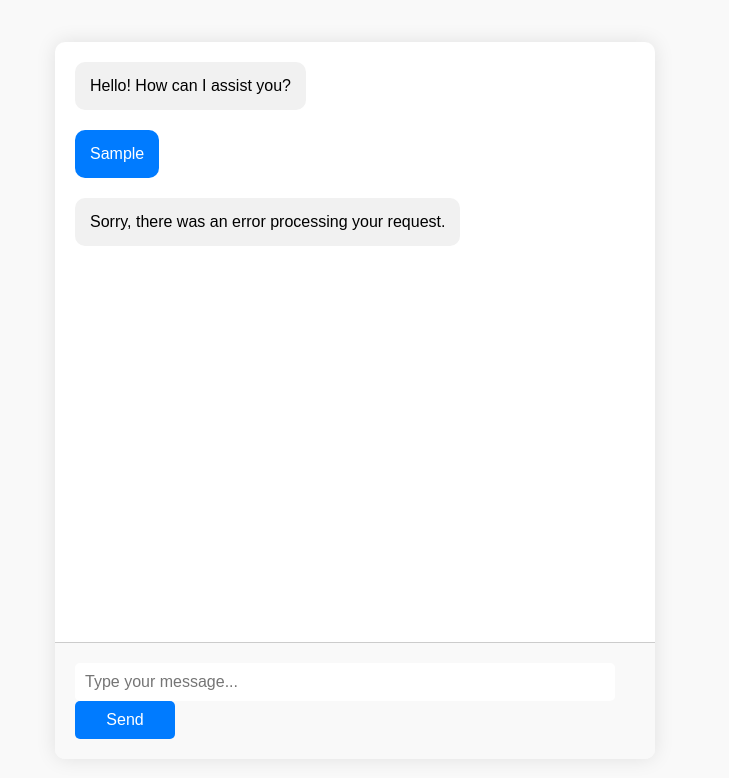
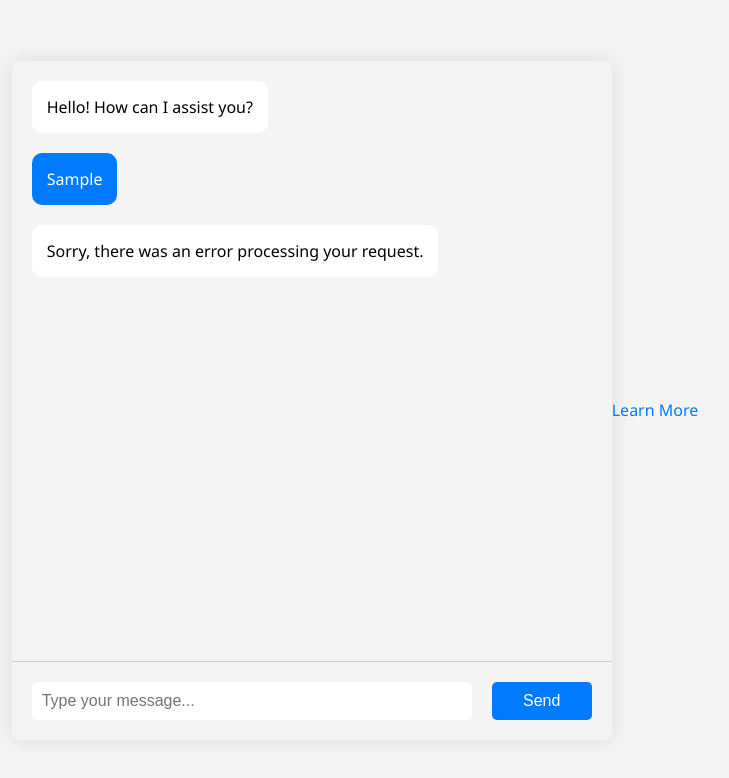
Before and after one commit to funsparktv-ai/NovaAI, a plain HTML site: page index.html in a window 1280 px wide. Both pictures are taken after typing "Sample" into the empty fields and a click on the button "Send". Shown: the whole page, without its empty margins (285-1014 px from the left). Drawn offline with Linux system fonts and the light colour scheme; no server answers.

Commit message:
Update index.html

```diff
--- a/index.html
+++ b/index.html
@@ -3,13 +3,13 @@
 <head>
     <meta charset="UTF-8">
     <meta name="viewport" content="width=device-width, initial-scale=1.0">
-    <title>NovaAI</title>
+    <title>Lizabot 3</title>
     <style>
         body {
-            font-family: Arial, sans-serif;
+            font-family: 'Segoe UI', Tahoma, Geneva, Verdana, sans-serif;
             margin: 0;
             padding: 0;
-            background-color: #f9f9f9;
+            background-color: #f4f4f4;
             display: flex;
             justify-content: center;
             align-items: center;
@@ -27,6 +27,7 @@
             height: 70vh;
             overflow-y: auto;
             padding: 20px;
+            background-color: #f4f4f4;
         }
         .message {
             margin-bottom: 20px;
@@ -34,7 +35,7 @@
             justify-content: flex-start;
         }
         .message-content {
-            background-color: #f1f1f1;
+            background-color: #fff;
             padding: 15px;
             border-radius: 10px;
             max-width: 70%;
@@ -45,16 +46,20 @@
         }
         .input-container {
             padding: 20px;
-            background-color: #f9f9f9;
+            background-color: #f4f4f4;
             border-top: 1px solid #ccc;
+            display: flex;
+            justify-content: space-between;
+            align-items: center;
         }
         input[type="text"] {
-            width: calc(100% - 40px);
+            width: calc(100% - 140px);
             border: none;
             outline: none;
             padding: 10px;
             border-radius: 5px;
             font-size: 16px;
+            background-color: #fff;
         }
         button {
             width: 100px;
@@ -66,6 +71,14 @@
             border-radius: 5px;
             cursor: pointer;
             font-size: 16px;
+        }
+        .learn-more {
+            text-align: center;
+            margin-top: 20px;
+        }
+        .learn-more a {
+            color: #007BFF;
+            text-decoration: none;
         }
     </style>
 </head>
@@ -81,6 +94,7 @@
             <button onclick="sendMessage()">Send</button>
         </div>
     </div>
+    <div class="learn-more" id="learnMore"></div>
 
     <script>
         function addMessage(sender, message) {
@@ -99,6 +113,7 @@
             document.getElementById('query').value = '';
             const aiResponse = await getAIResponse(query);
             addMessage('ai', aiResponse);
+            showLearnMore(query);
         }
 
         async function getAIResponse(query) {
@@ -114,6 +129,11 @@
                 return 'Sorry, there was an error processing your request.';
             }
         }
+
+        function showLearnMore(query) {
+            const learnMore = document.getElementById('learnMore');
+            learnMore.innerHTML = `<a href="https://en.wikipedia.org/wiki/${encodeURIComponent(query)}" target="_blank">Learn More</a>`;
+        }
     </script>
 </body>
 </html>
```
